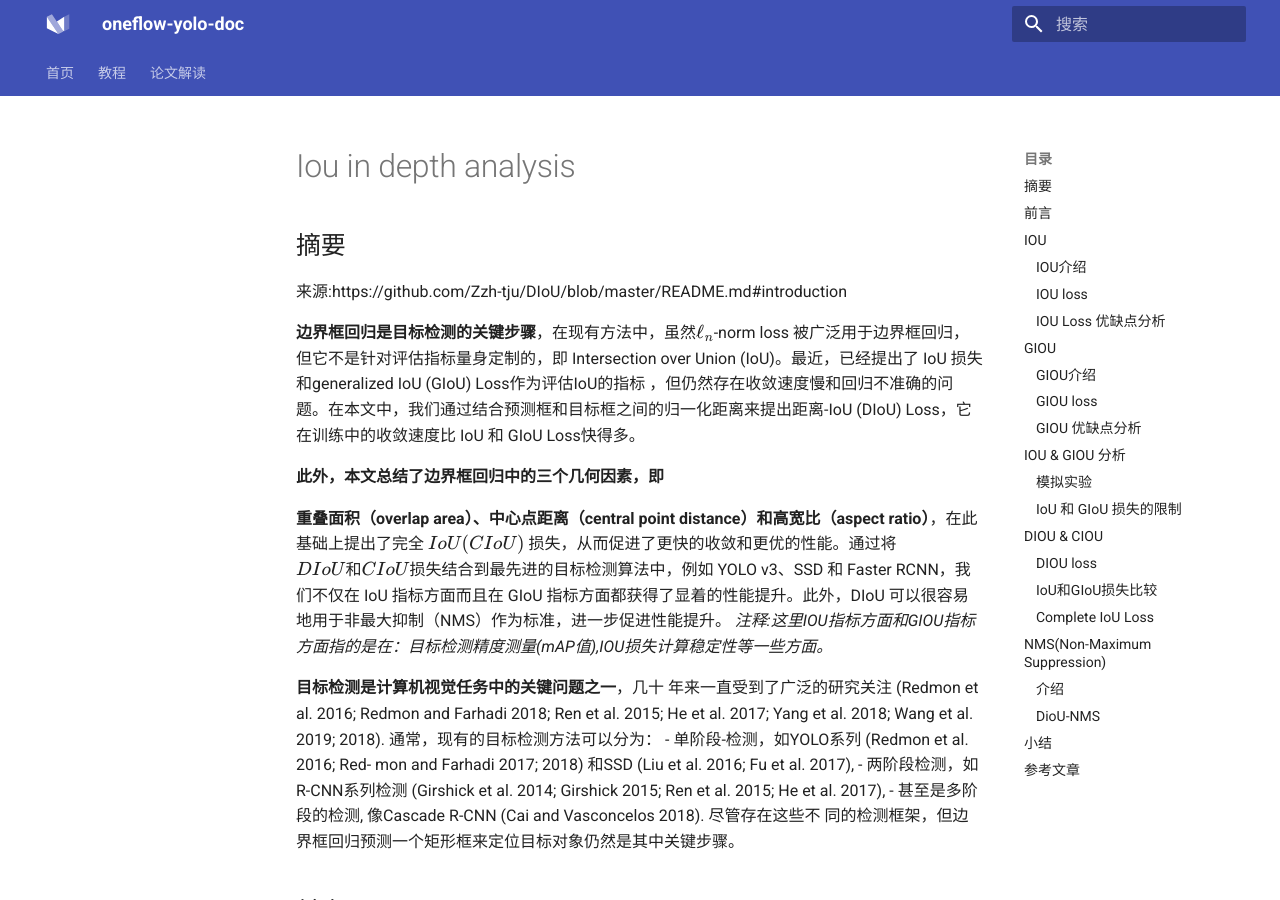
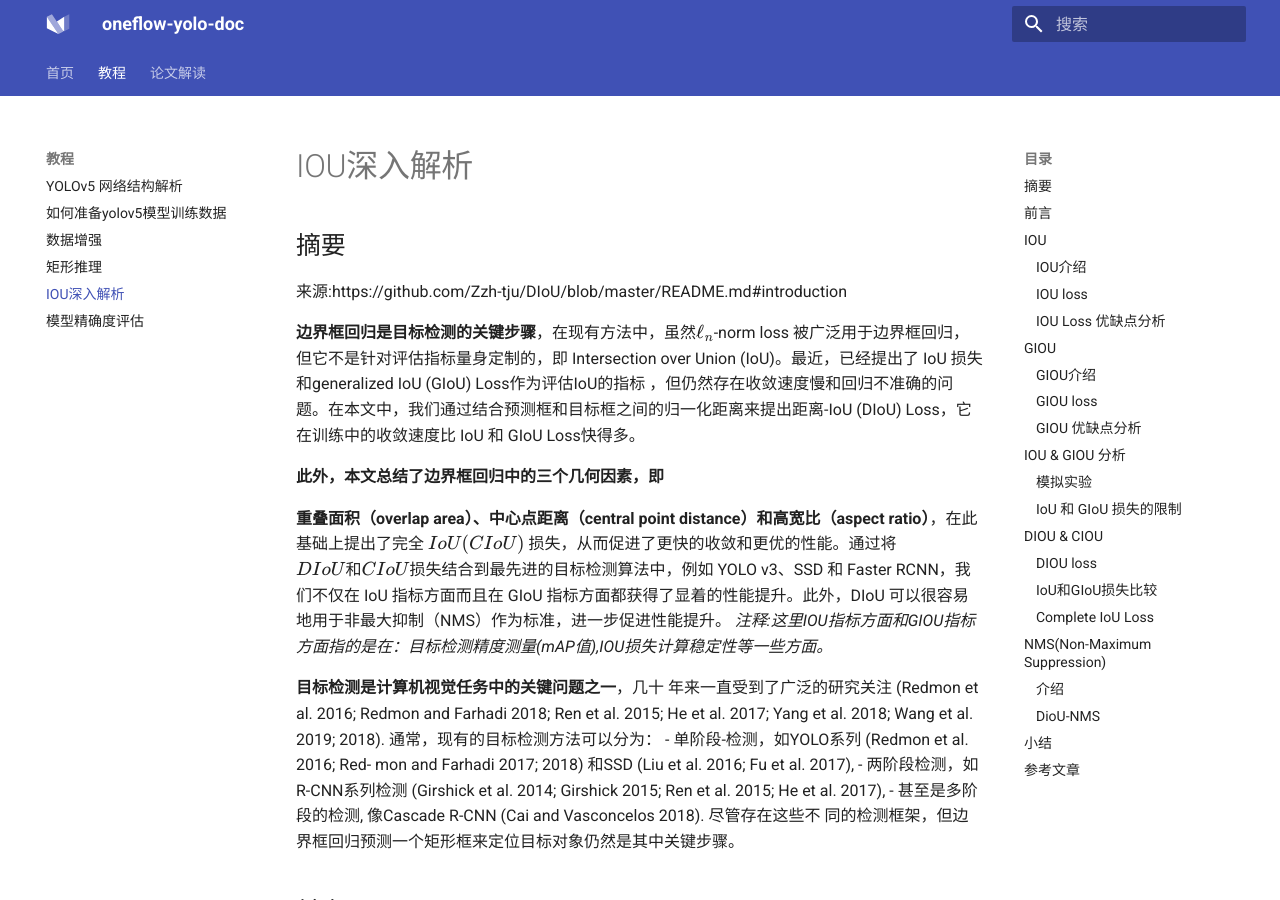
Before and after one commit to Oneflow-Inc/oneflow-yolo-doc, an MkDocs documentation site: the page built from docs/tutorials/05_chapter/iou_in-depth_analysis.md, in a window 1280 px wide and 900 px high. Built offline with MkDocs 1.6.1 and Material for MkDocs 9.7.7, drawn with Linux system fonts in a browser that asks for light colours.

Commit message:
Update mkdocs.yml

```diff
--- a/mkdocs.yml
+++ b/mkdocs.yml
@@ -57,8 +57,9 @@
     - 教程:
         -  YOLOv5 网络结构解析: tutorials/01_chapter/yolov5_network_structure_analysis.md
         -  如何准备yolov5模型训练数据: tutorials/03_chapter/how_to_prepare_yolov5_training_data.md
-        -  矩形推理: tutorials/04_chapter/rectangular_reasoning.md
-        -  IOU深入解析: tutorials/04_chapter/iou_in-depth_analysis.md
+        -  数据增强: tutorials/04_chapter/mosaic.md
+        -  矩形推理: tutorials/05_chapter/rectangular_reasoning.md
+        -  IOU深入解析: tutorials/05_chapter/iou_in-depth_analysis.md
         -  模型精确度评估: tutorials/05_chapter/map_analysis.md
 
 
```
